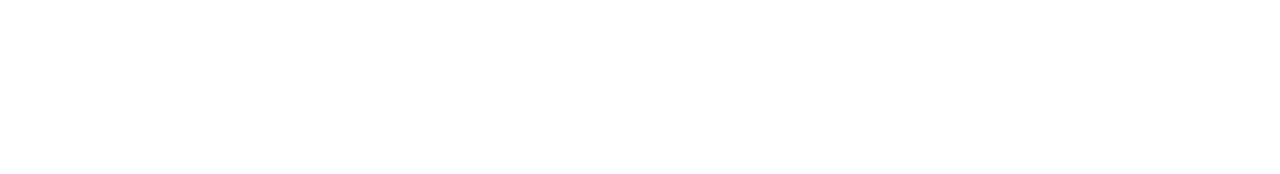
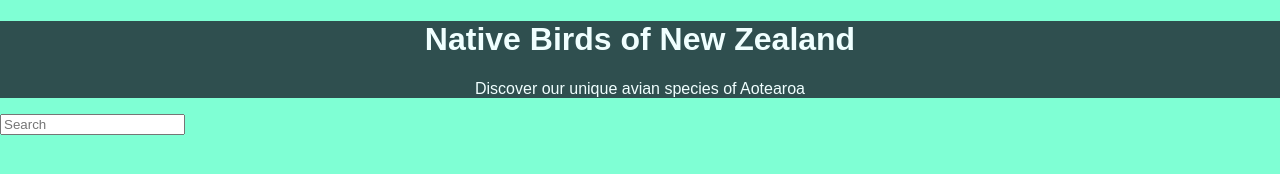
Before and after one commit to BrooklynT101/NativeBirds, a plain HTML site: page index.html in a window 1280 px wide. Drawn offline with Linux system fonts and the light colour scheme.

Commit message:
Added Basic elements;
- added stylesheet (Closes #16)
- added report (Closes #19)
- added main html page (Closes #1)
- added assignment to repo for easy reading

- edited some styles and adding the main blocks

```diff
--- a/index.html
+++ b/index.html
@@ -1,11 +1,30 @@
 <!DOCTYPE html>
 <html lang="en">
+
 <head>
     <meta charset="UTF-8">
     <meta name="viewport" content="width=device-width, initial-scale=1.0">
-    <title>Document</title>
+    <title>Native NZ Birds</title>
+    <link rel="stylesheet" href="styles.css">
 </head>
+
 <body>
+    <header>
+        <h1>Native Birds of New Zealand</h1>
+        <p>Discover our unique avian species of Aotearoa</p>
+    </header>
 
+    <div id="card-grid" class="grid_container"></div>
+    <script src="script.js"></script>
+
+    <nav>
+        <div id="search-input">
+            <input id="search" type="text" placeholder="Search" aria-label="Search">
+        </div>
+    </nav>
+
+    <!-- function funcName(param) { return param };
+    const funcName = (param) => { return param }; -->
 </body>
+
 </html>
--- /dev/null
+++ b/styles.css
@@ -0,0 +1,16 @@
+body {
+    font-family: Arial, Helvetica, sans-serif;
+    background-color: aquamarine;
+    margin: 0;
+    padding: 0;
+}
+
+header {
+    background-color:darkslategrey;
+    color: azure;
+    text-align: center;
+    padding: 0;
+}
+main {
+
+}
```
Also changed, not shown: 3 other files.
